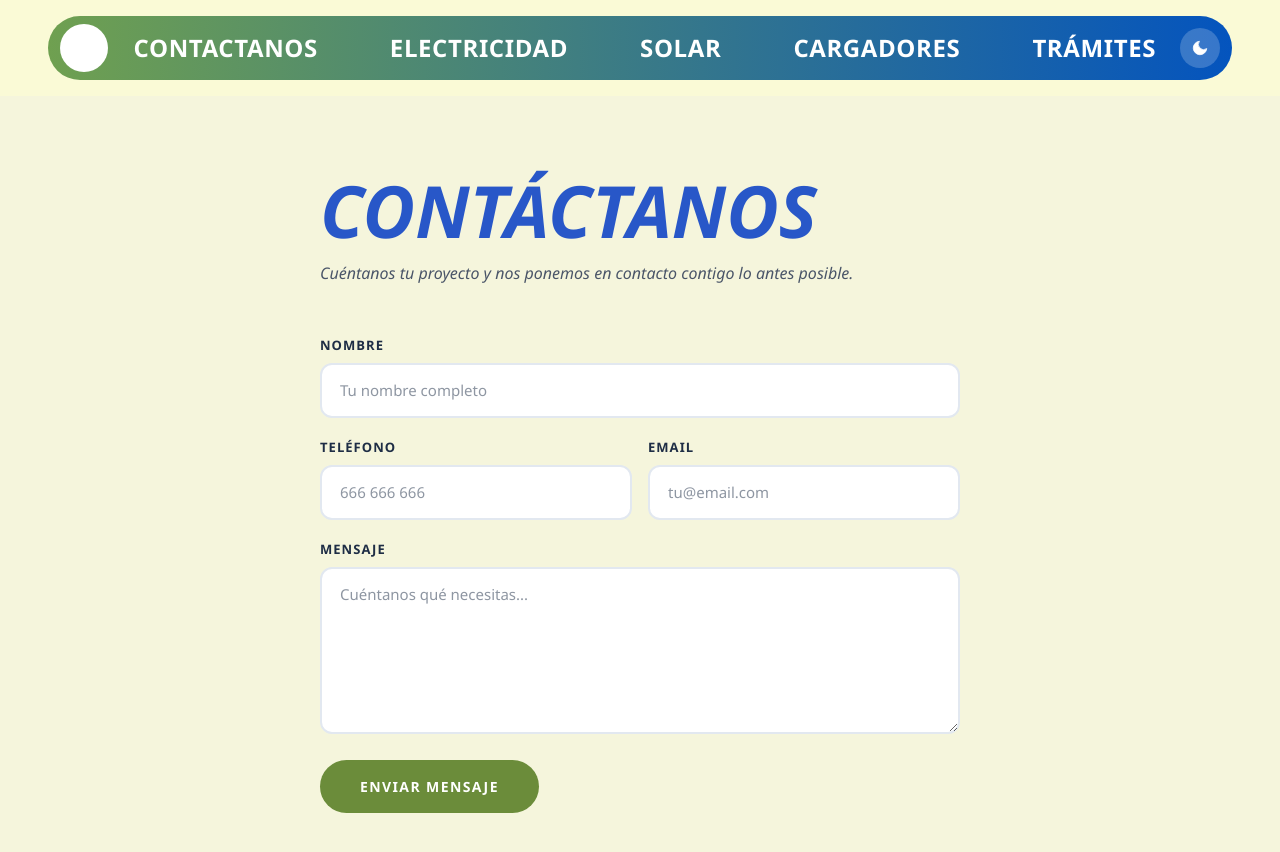
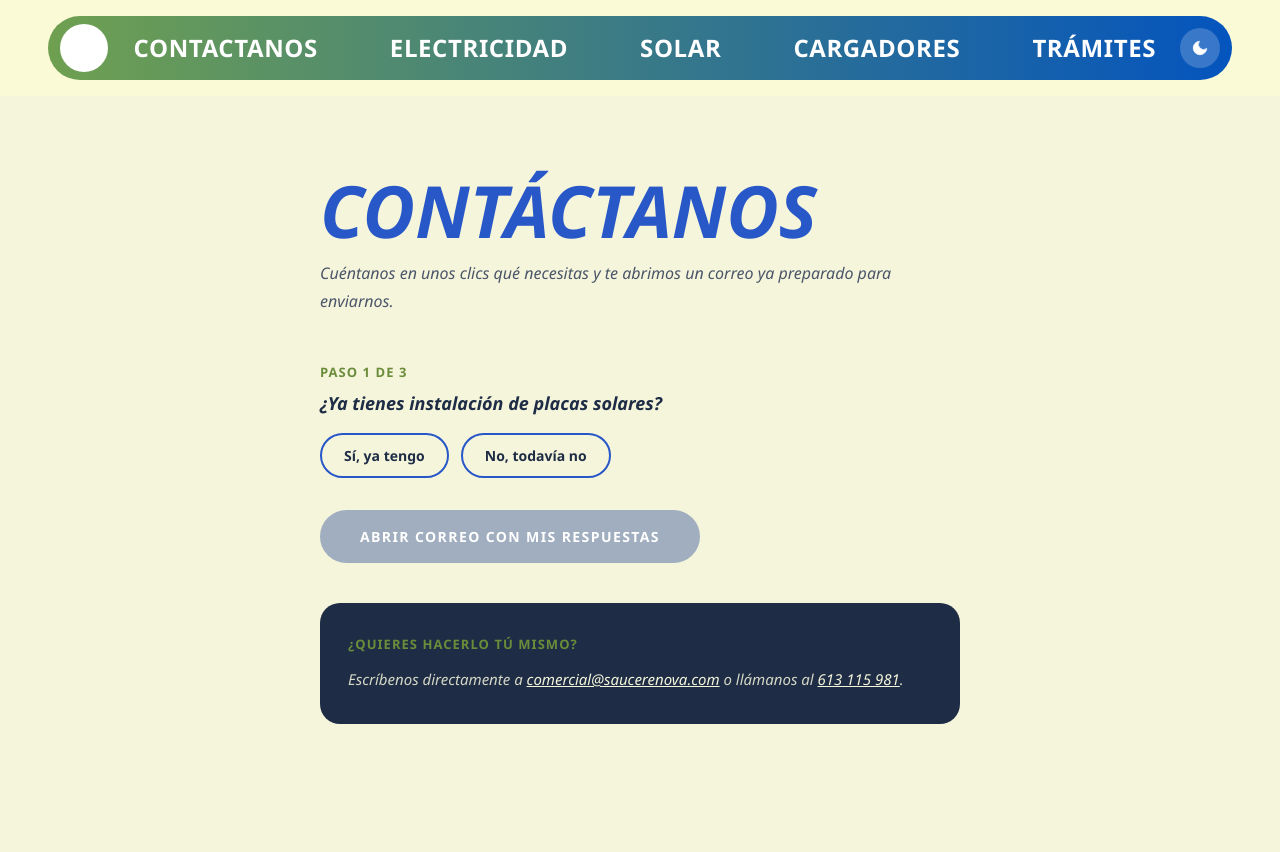
Before and after one commit to Sauce-Renova/SauceRenovaWeb, a Next.js app in the folder sauce-renova-web/: page /contacto in a window 1280 px wide. Shown: the top 852 px of the page. Built offline with nearby package versions, Linux system fonts and the light colour scheme; a web font is replaced by a local one.

Commit message:
1st suggested changes

```diff
--- a/sauce-renova-web/app/cargadores/page.tsx
+++ b/sauce-renova-web/app/cargadores/page.tsx
@@ -29,10 +29,6 @@ export default function CargadoresPage() {
     {
       titulo: "Empresa",
       descripcion: "Mejora la imagen de tu empresa y atrae talento ofreciendo puntos de carga a empleados y clientes. Aprovecha los incentivos fiscales disponibles.",
-    },
-    {
-      titulo: "Hotel",
-      descripcion: "Ofrece a tus huéspedes un servicio diferencial con puntos de carga para vehículos eléctricos. Un valor añadido que marca la diferencia.",
     },
   ];
 
@@ -67,7 +63,8 @@ export default function CargadoresPage() {
               maxWidth: 500,
               marginBottom: 40,
             }}>
-              Instalamos y legalizamos puntos de recarga para vehículos eléctricos en hogares, garajes comunitarios, empresas y hoteles. Compatibles con todos los modelos del mercado.
+              Instalamos y legalizamos puntos de recarga para vehículos eléctricos en hogares, garajes comunitarios y empresas. Compatibles con todos los modelos del mercado.
+              {" "}Si además tienes <Link href="/solar" style={{ color: "inherit", textDecoration: "underline" }}>placas solares</Link>, puedes cargar tu coche con energía propia y reducir también tu gasto en combustible.
             </p>
             <Link href="/contacto" style={{
               background: accentAlt,
--- a/sauce-renova-web/app/contacto/page.tsx
+++ b/sauce-renova-web/app/contacto/page.tsx
@@ -3,56 +3,87 @@
 import { useState } from "react";
 import { useTheme } from "@/context/ThemeContext";
 
+const DESTINO = "comercial@saucerenova.com";
+
+const OPCIONES_INTERES = [
+  "Instalación de placas solares",
+  "Mantenimiento",
+  "Baterías",
+  "Cargadores eléctricos",
+  "Electricidad / Ingeniería",
+  "Trámites y legalizaciones",
+];
+
+const OPCIONES_PROPIEDAD = ["Vivienda", "Empresa", "Comunidad de vecinos"];
+
 export default function ContactPage() {
   const { isDark } = useTheme();
 
   const bg = isDark ? "#203147" : "#f5f5dc";
+  const heroBg = isDark ? "#0d1520" : "#1e2d45";
   const labelColor = isDark ? "#f5f5dc" : "#1e2d45";
   const textMuted = isDark ? "#a0aec0" : "#4a5568";
   const titleColor = isDark ? "#9BC97A" : "#2857c8";
-  const inputBg = isDark ? "#243050" : "white";
-  const inputBorder = isDark ? "#3a4d6b" : "#e2e8f0";
-  const inputColor = isDark ? "#f5f5dc" : "#1e2d45";
+  const cardBg = isDark ? "#243050" : "white";
+  const cardBorder = isDark ? "#3a4d6b" : "#e2e8f0";
+  const accent = "#2857c8";
+  const accentAlt = "#6b8c3a";
 
-  const [form, setForm] = useState({
-    nombre: "",
-    telefono: "",
-    email: "",
-    mensaje: "",
-  });
-  const [status, setStatus] = useState<"idle" | "loading" | "ok" | "error">("idle");
+  const [paso, setPaso] = useState(1);
+  const [tienePlacas, setTienePlacas] = useState<"si" | "no" | null>(null);
+  const [interes, setInteres] = useState<string[]>([]);
+  const [tipoPropiedad, setTipoPropiedad] = useState<string | null>(null);
 
-  const handleChange = (e: React.ChangeEvent<HTMLInputElement | HTMLTextAreaElement>) => {
-    setForm({ ...form, [e.target.name]: e.target.value });
+  const totalPasos = 3;
+
+  const elegirPlacas = (valor: "si" | "no") => {
+    setTienePlacas(valor);
+    setPaso(2);
   };
 
-  const handleSubmit = async () => {
-    setStatus("loading");
-    try {
-      const res = await fetch("/api/contact", {
-        method: "POST",
-        headers: { "Content-Type": "application/json" },
-        body: JSON.stringify(form),
-      });
-      const data = await res.json();
-      setStatus(data.ok ? "ok" : "error");
-    } catch {
-      setStatus("error");
-    }
+  const toggleInteres = (opcion: string) => {
+    setInteres((prev) =>
+      prev.includes(opcion) ? prev.filter((o) => o !== opcion) : [...prev, opcion]
+    );
   };
 
-  const inputStyle = {
-    width: "100%",
-    padding: "14px 18px",
-    borderRadius: 12,
-    border: `2px solid ${inputBorder}`,
-    fontSize: 15,
-    fontFamily: "inherit",
-    outline: "none",
-    transition: "border-color 0.2s",
-    boxSizing: "border-box" as const,
-    background: inputBg,
-    color: inputColor,
+  const elegirPropiedad = (valor: string) => {
+    setTipoPropiedad(valor);
+  };
+
+  const listo = tienePlacas !== null && interes.length > 0 && tipoPropiedad !== null;
+
+  const buildMailtoHref = () => {
+    const subject = "Solicitud de información - SauceRenova";
+    const body = [
+      `¿Tiene instalación de placas solares?: ${tienePlacas === "si" ? "Sí" : "No"}`,
+      `Interesado/a en: ${interes.join(", ")}`,
+      `Tipo de propiedad: ${tipoPropiedad}`,
+      "",
+      "Nombre: ",
+      "Teléfono: ",
+      "Comentario adicional: ",
+    ].join("\n");
+    return `mailto:${DESTINO}?subject=${encodeURIComponent(subject)}&body=${encodeURIComponent(body)}`;
+  };
+
+  const btnBase = {
+    borderRadius: 50,
+    padding: "10px 22px",
+    fontWeight: 700,
+    fontSize: 14,
+    cursor: "pointer",
+    border: `2px solid ${accent}`,
+    transition: "background 0.2s, color 0.2s",
+  };
+
+  const pasoLabelStyle = {
+    fontSize: 13,
+    fontWeight: 700,
+    letterSpacing: "0.08em",
+    textTransform: "uppercase" as const,
+    color: accentAlt,
+    marginBottom: 8,
   };
 
   return (
@@ -76,69 +107,122 @@ export default function ContactPage() {
           lineHeight: 1.7,
           marginBottom: 48,
         }}>
-          Cuéntanos tu proyecto y nos ponemos en contacto contigo lo antes posible.
+          Cuéntanos en unos clics qué necesitas y te abrimos un correo ya preparado para enviarnos.
         </p>
 
-        <div style={{ display: "flex", flexDirection: "column", gap: 20 }}>
+        <div style={{ display: "flex", flexDirection: "column", gap: 32 }}>
+          {/* Paso 1 */}
           <div>
-            <label style={{ display: "block", fontWeight: 700, fontSize: 13, letterSpacing: "0.08em", textTransform: "uppercase", color: labelColor, marginBottom: 8 }}>
-              Nombre
+            <p style={pasoLabelStyle}>Paso 1 de {totalPasos}</p>
+            <label style={{ display: "block", fontWeight: 800, fontSize: 18, fontStyle: "italic", color: labelColor, marginBottom: 16 }}>
+              ¿Ya tienes instalación de placas solares?
             </label>
-            <input
-              name="nombre"
-              value={form.nombre}
-              onChange={handleChange}
-              placeholder="Tu nombre completo"
-              style={inputStyle}
-            />
-          </div>
-
-          <div style={{ display: "grid", gridTemplateColumns: "1fr 1fr", gap: 16 }}>
-            <div>
-              <label style={{ display: "block", fontWeight: 700, fontSize: 13, letterSpacing: "0.08em", textTransform: "uppercase", color: labelColor, marginBottom: 8 }}>
-                Teléfono
-              </label>
-              <input
-                name="telefono"
-                value={form.telefono}
-                onChange={handleChange}
-                placeholder="666 666 666"
-                style={inputStyle}
-              />
-            </div>
-            <div>
-              <label style={{ display: "block", fontWeight: 700, fontSize: 13, letterSpacing: "0.08em", textTransform: "uppercase", color: labelColor, marginBottom: 8 }}>
-                Email
-              </label>
-              <input
-                name="email"
-                value={form.email}
-                onChange={handleChange}
-                placeholder="tu@email.com"
-                style={inputStyle}
-              />
+            <div style={{ display: "flex", gap: 12 }}>
+              <button
+                onClick={() => elegirPlacas("si")}
+                style={{
+                  ...btnBase,
+                  background: tienePlacas === "si" ? accent : "transparent",
+                  color: tienePlacas === "si" ? "white" : labelColor,
+                }}
+              >
+                Sí, ya tengo
+              </button>
+              <button
+                onClick={() => elegirPlacas("no")}
+                style={{
+                  ...btnBase,
+                  background: tienePlacas === "no" ? accent : "transparent",
+                  color: tienePlacas === "no" ? "white" : labelColor,
+                }}
+              >
+                No, todavía no
+              </button>
             </div>
           </div>
 
-          <div>
-            <label style={{ display: "block", fontWeight: 700, fontSize: 13, letterSpacing: "0.08em", textTransform: "uppercase", color: labelColor, marginBottom: 8 }}>
-              Mensaje
-            </label>
-            <textarea
-              name="mensaje"
-              value={form.mensaje}
-              onChange={handleChange}
-              placeholder="Cuéntanos qué necesitas..."
-              rows={6}
-              style={{ ...inputStyle, resize: "vertical" }}
-            />
-          </div>
+          {paso >= 2 && (
+            <>
+              <div style={{ borderTop: `1px solid ${cardBorder}` }} />
 
-          <button
-            onClick={handleSubmit}
-            disabled={status === "loading"}
+              {/* Paso 2 */}
+              <div>
+                <p style={pasoLabelStyle}>Paso 2 de {totalPasos}</p>
+                <label style={{ display: "block", fontWeight: 800, fontSize: 18, fontStyle: "italic", color: labelColor, marginBottom: 16 }}>
+                  ¿Qué te interesa? (puedes marcar varias)
+                </label>
+                <div style={{ display: "flex", flexWrap: "wrap", gap: 12, marginBottom: 20 }}>
+                  {OPCIONES_INTERES.map((opcion) => {
+                    const activo = interes.includes(opcion);
+                    return (
+                      <button
+                        key={opcion}
+                        onClick={() => toggleInteres(opcion)}
+                        style={{
+                          ...btnBase,
+                          border: `2px solid ${activo ? accentAlt : cardBorder}`,
+                          background: activo ? accentAlt : cardBg,
+                          color: activo ? "white" : textMuted,
+                        }}
+                      >
+                        {opcion}
+                      </button>
+                    );
+                  })}
+                </div>
+                {paso === 2 && (
+                  <button
+                    onClick={() => setPaso(3)}
+                    disabled={interes.length === 0}
+                    style={{
+                      ...btnBase,
+                      border: "none",
+                      background: interes.length > 0 ? accent : "#a0aec0",
+                      color: "white",
+                      cursor: interes.length > 0 ? "pointer" : "not-allowed",
+                    }}
+                  >
+                    Siguiente →
+                  </button>
+                )}
+              </div>
+            </>
+          )}
+
+          {paso >= 3 && (
+            <>
+              <div style={{ borderTop: `1px solid ${cardBorder}` }} />
+
+              {/* Paso 3 */}
+              <div>
+                <p style={pasoLabelStyle}>Paso 3 de {totalPasos}</p>
+                <label style={{ display: "block", fontWeight: 800, fontSize: 18, fontStyle: "italic", color: labelColor, marginBottom: 16 }}>
+                  ¿Qué tipo de propiedad es?
+                </label>
+                <div style={{ display: "flex", flexWrap: "wrap", gap: 12 }}>
+                  {OPCIONES_PROPIEDAD.map((opcion) => (
+                    <button
+                      key={opcion}
+                      onClick={() => elegirPropiedad(opcion)}
+                      style={{
+                        ...btnBase,
+                        background: tipoPropiedad === opcion ? accent : "transparent",
+                        color: tipoPropiedad === opcion ? "white" : labelColor,
+                      }}
+                    >
+                      {opcion}
+                    </button>
+                  ))}
+                </div>
+              </div>
+            </>
+          )}
+
+          <a
+            href={listo ? buildMailtoHref() : undefined}
+            aria-disabled={!listo}
             style={{
-              background: status === "loading" ? "#a0aec0" : "#6b8c3a",
+              background: listo ? accentAlt : "#a0aec0",
               color: "white",
               border: "none",
               borderRadius: 50,
@@ -147,24 +231,37 @@ export default function ContactPage() {
               fontSize: 14,
               letterSpacing: "0.1em",
               textTransform: "uppercase",
-              cursor: status === "loading" ? "not-allowed" : "pointer",
+              textDecoration: "none",
+              textAlign: "center",
+              cursor: listo ? "pointer" : "not-allowed",
+              pointerEvents: listo ? "auto" : "none",
               alignSelf: "flex-start",
-              transition: "background 0.2s, transform 0.15s",
+              transition: "background 0.2s",
             }}
           >
-            {status === "loading" ? "Enviando..." : "Enviar mensaje"}
-          </button>
+            Abrir correo con mis respuestas
+          </a>
 
-          {status === "ok" && (
-            <p style={{ color: "#6b8c3a", fontWeight: 700, fontSize: 15 }}>
-              ✓ Mensaje enviado correctamente. Nos pondremos en contacto pronto.
+          <div style={{
+            background: heroBg,
+            borderRadius: 20,
+            padding: "32px 28px",
+            marginTop: 8,
+          }}>
+            <p style={{ fontSize: 13, fontWeight: 800, letterSpacing: "0.08em", textTransform: "uppercase", color: accentAlt, marginBottom: 12 }}>
+              ¿Quieres hacerlo tú mismo?
             </p>
-          )}
-          {status === "error" && (
-            <p style={{ color: "#e53e3e", fontWeight: 700, fontSize: 15 }}>
-              ✗ Ha habido un error al enviar. Inténtalo de nuevo o contáctanos directamente.
+            <p style={{ fontSize: 15, fontStyle: "italic", color: "rgba(245,245,220,0.85)", lineHeight: 1.7, margin: 0 }}>
+              Escríbenos directamente a{" "}
+              <a href={`mailto:${DESTINO}`} style={{ color: "#f5f5dc", textDecoration: "underline" }}>
+                {DESTINO}
+              </a>
+              {" "}o llámanos al{" "}
+              <a href="tel:+34613115981" style={{ color: "#f5f5dc", textDecoration: "underline" }}>
+                613 115 981
+              </a>.
             </p>
-          )}
+          </div>
         </div>
       </div>
     </main>
```
Also changed, not shown: sauce-renova-web/app/electricidad/page.tsx (+18 -31 lines), sauce-renova-web/app/solar/baterias/page.tsx (+73 -3 lines), sauce-renova-web/app/solar/instalacion/page.tsx (+11 -7 lines), sauce-renova-web/app/solar/page.tsx (+29 -2 lines), sauce-renova-web/app/tramites/page.tsx (+8 -18 lines).
